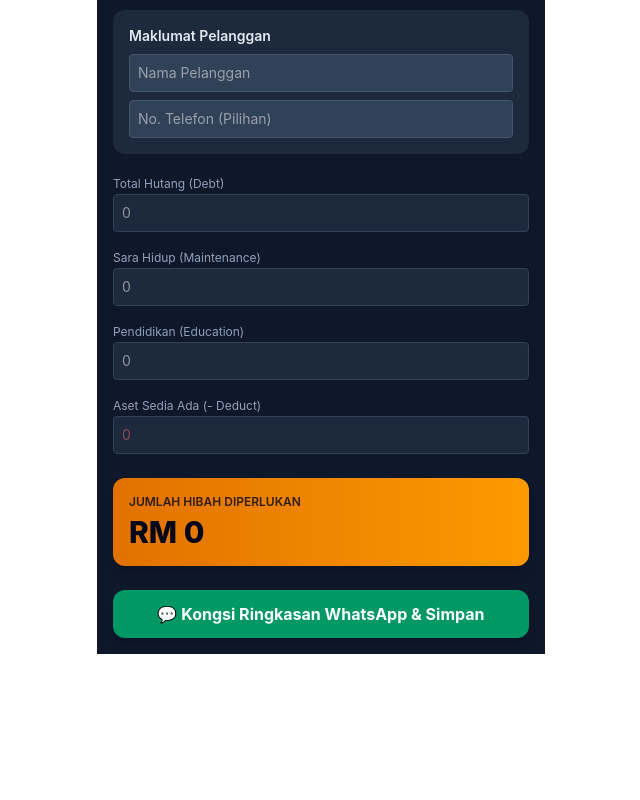
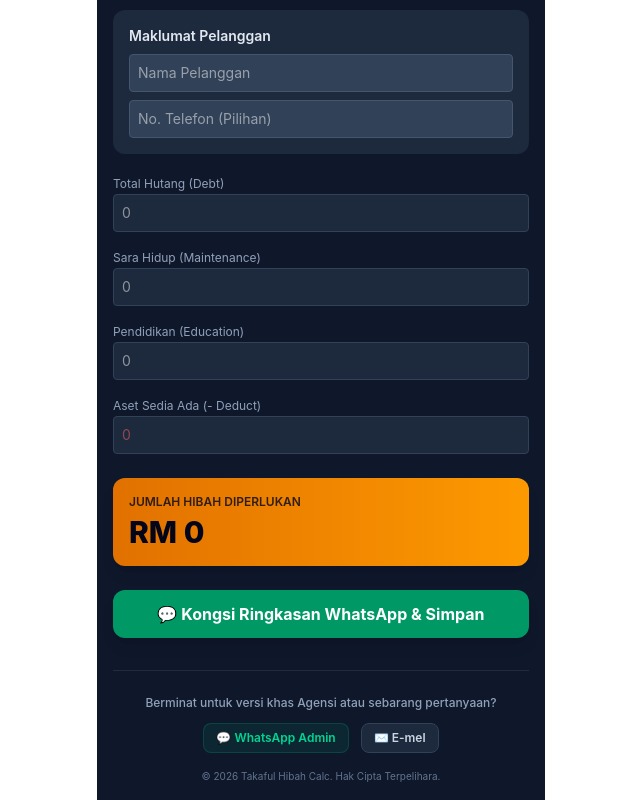
Before and after one commit to warisansalikin-web/takaful-hibah-app, a React (Vite) app: page / in a window 1280 px wide. Shown: the part 333-1133 px from the top of the page, without its empty margins (319-959 px from the left). Before the commit the page ends 987 px from the top, so only its background shows below. Built offline with nearby package versions, Linux system fonts and the light colour scheme; no server answers.

Commit message:
Add developer contact buttons to frontend footer

```diff
--- a/src/App.jsx
+++ b/src/App.jsx
@@ -251,6 +251,36 @@ _Dibuat menggunakan Takaful Hibah Calc - App Kalkulator Percuma Advisor_`;
       >
         💬 Kongsi Ringkasan WhatsApp & Simpan
       </button>
+      {/* Add this inside your main container div, right at the bottom */}
+<footer className="mt-8 pt-6 border-t border-slate-700/50 text-center">
+  <p className="text-xs text-slate-400 font-medium">
+    Berminat untuk versi khas Agensi atau sebarang pertanyaan?
+  </p>
+
+  <div className="flex items-center justify-center gap-3 mt-3">
+    {/* WhatsApp Button */}
+    <a
+      href="https://wa.me/601164086164?text=Hai%20developer,%20saya%20berminat%20nak%20tanya%20pasal%20Takaful%20Hibah%20App"
+      target="_blank"
+      rel="noopener noreferrer"
+      className="inline-flex items-center gap-1.5 px-3 py-1.5 rounded-lg bg-emerald-500/10 text-emerald-400 hover:bg-emerald-500/20 text-xs font-semibold transition-colors border border-emerald-500/20"
+    >
+      <span>💬 WhatsApp Admin</span>
+    </a>
+
+    {/* Email Button */}
+    <a
+      href="mailto:warisansalikin@gmail.com?subject=Inkuiri%20Takaful%20Hibah%20App"
+      className="inline-flex items-center gap-1.5 px-3 py-1.5 rounded-lg bg-slate-800 text-slate-300 hover:bg-slate-700 text-xs font-semibold transition-colors border border-slate-700"
+    >
+      <span>✉️ E-mel</span>
+    </a>
+  </div>
+
+  <p className="text-[10px] text-slate-500 mt-4">
+    © {new Date().getFullYear()} Takaful Hibah Calc. Hak Cipta Terpelihara.
+  </p>
+</footer>
     </div>
   );
 }
```
